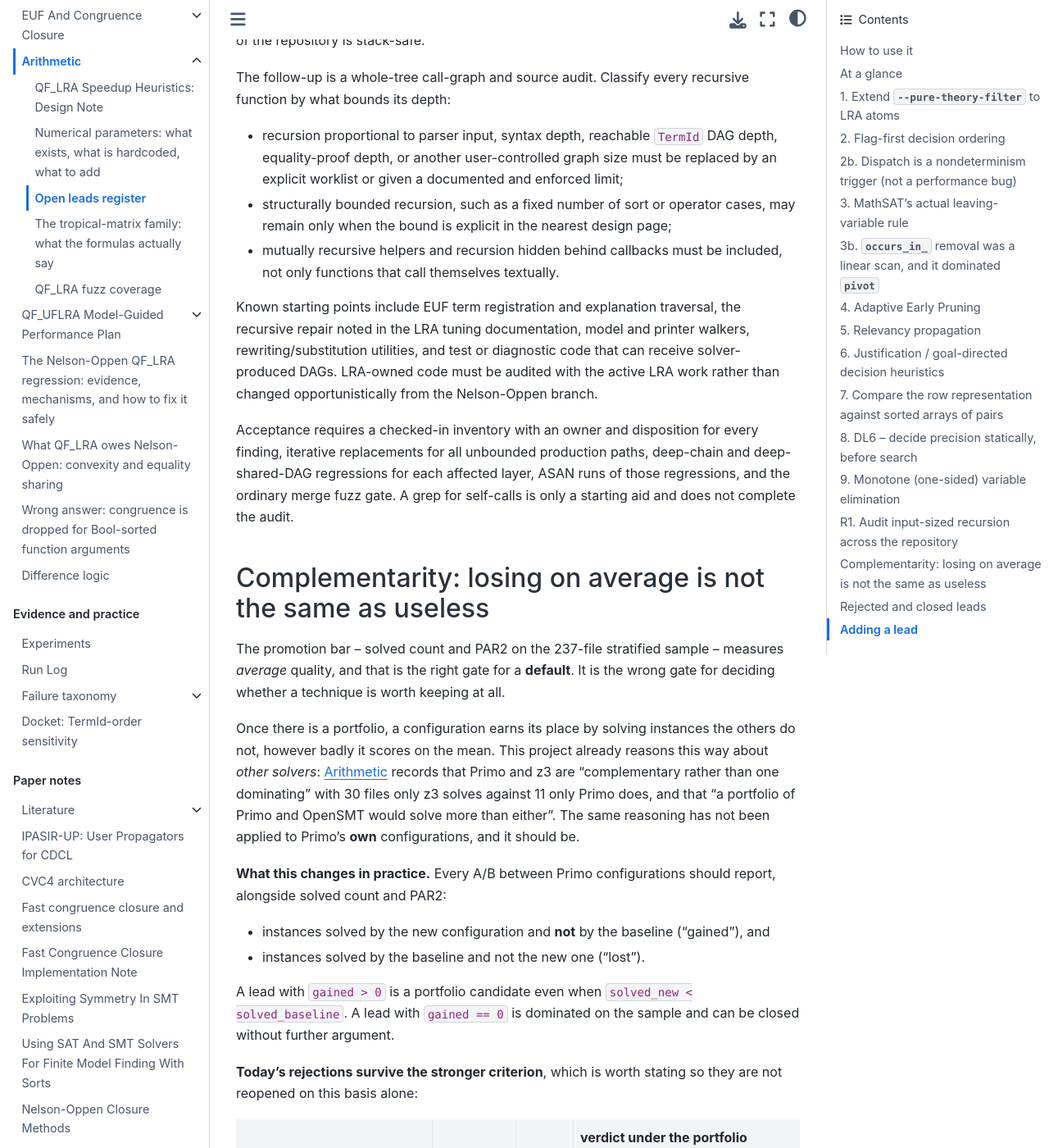
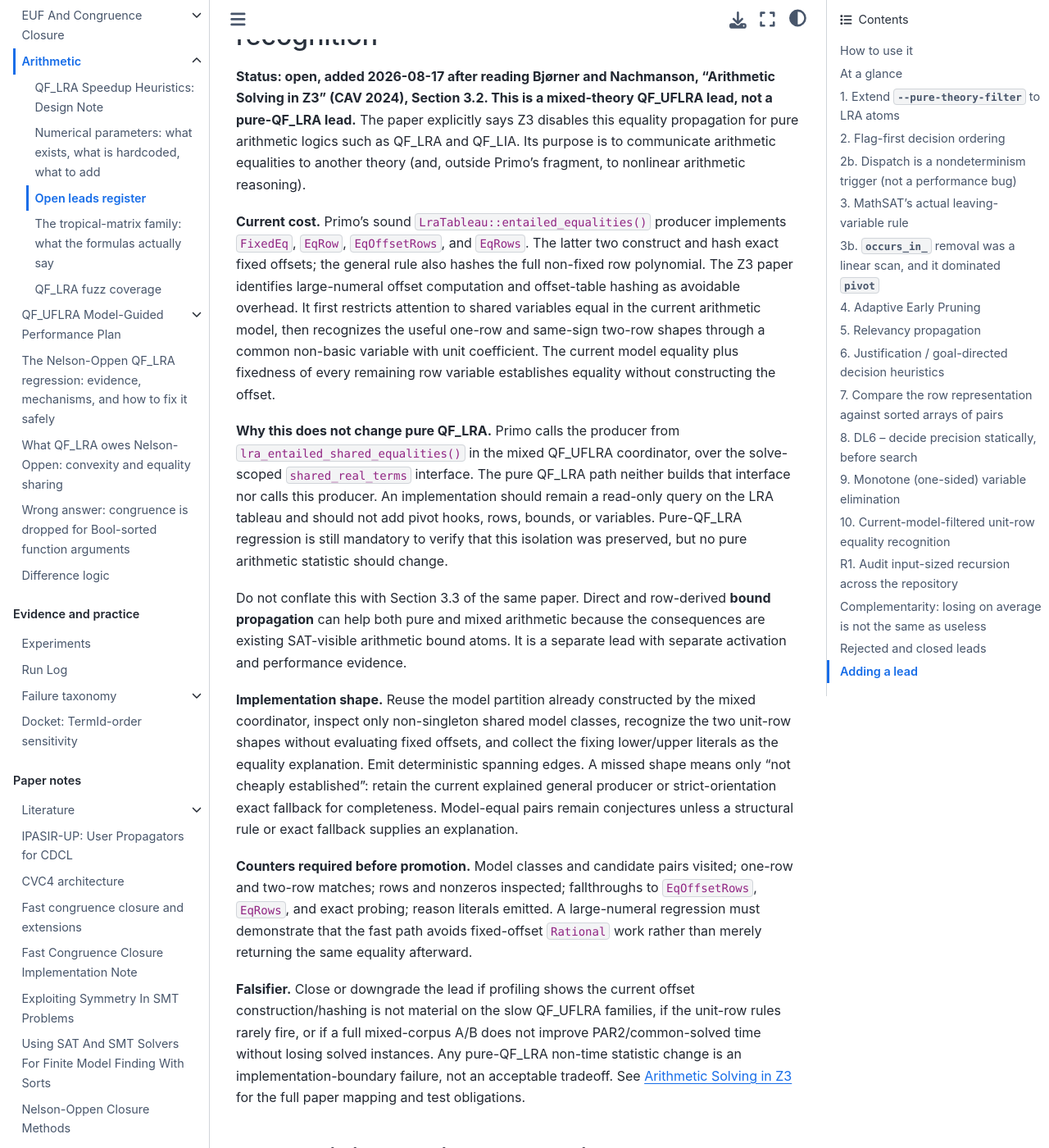
Before and after one commit to primo-solver/primo, a Jupyter Book: the page built from docs/open-leads.md, in a window 1280 px wide and 1400 px high, scrolled down 33231 px. Shown: the whole window at 82% size. Built offline with Jupyter Book 1.0.4 settings and Sphinx 7.4.7 and the Sphinx Book theme 1.1.4, drawn with Linux system fonts in a browser that asks for light colours; some of the changed text lies outside the part shown.

Commit message:
Record mixed cheap equality lead

```diff
--- a/docs/open-leads.md
+++ b/docs/open-leads.md
@@ -43,6 +43,7 @@ notes it points to.
 | [7](#lead-row-representation) | Compare row representation against sorted arrays of pairs | already the endorsed design; 0.00% map cost in the profile | done | **closed: already implemented** |
 | [8](#lead-dl6) | DL6: decide precision statically before search | unknown | small | blocked on a DL solver |
 | [9](#lead-monotone) | Monotone (one-sided) variable elimination | neutral on the promotion bar | done | **implemented, opt-in; did not clear its bar** |
+| [10](#lead-z3-cheap-shared-equality) | Current-model-filtered unit-row equality recognition | unknown; removes exact-offset arithmetic and hashing from mixed equality production | medium | **open; QF_UFLRA only** |
 | -- | D2 floating-point-guided basis selection | ~14% in the literature | medium | open, see [](qf-lra-heuristics.md) |
 | -- | D4 revised simplex, LU-factored basis | unknown | largest | open, see [](qf-lra-heuristics.md) |
 | -- | H4 batched bound assertion; H6 DL fast path; H11 fill-in-aware preprocessing elimination | -- | -- | design only, see [](qf-lra-heuristics.md) |
@@ -1222,6 +1223,63 @@ and `tta_startup` (12.1%), both from `ite` inside arithmetic terms, where the
 analyzer conservatively forces every variable two-sided. Their zeros therefore
 mean "could not tell", not "none". Every other family is at 0.0% opaque.
 
+(lead-z3-cheap-shared-equality)=
+## 10. Current-model-filtered unit-row equality recognition
+
+**Status: open, added 2026-08-17 after reading Bjørner and Nachmanson,
+"Arithmetic Solving in Z3" (CAV 2024), Section 3.2. This is a mixed-theory
+QF_UFLRA lead, not a pure-QF_LRA lead.** The paper explicitly says Z3 disables
+this equality propagation for pure arithmetic logics such as QF_LRA and
+QF_LIA. Its purpose is to communicate arithmetic equalities to another theory
+(and, outside Primo's fragment, to nonlinear arithmetic reasoning).
+
+**Current cost.** Primo's sound `LraTableau::entailed_equalities()` producer
+implements `FixedEq`, `EqRow`, `EqOffsetRows`, and `EqRows`. The latter two
+construct and hash exact fixed offsets; the general rule also hashes the full
+non-fixed row polynomial. The Z3 paper identifies large-numeral offset
+computation and offset-table hashing as avoidable overhead. It first restricts
+attention to shared variables equal in the current arithmetic model, then
+recognizes the useful one-row and same-sign two-row shapes through a common
+non-basic variable with unit coefficient. The current model equality plus
+fixedness of every remaining row variable establishes equality without
+constructing the offset.
+
+**Why this does not change pure QF_LRA.** Primo calls the producer from
+`lra_entailed_shared_equalities()` in the mixed QF_UFLRA coordinator, over the
+solve-scoped `shared_real_terms` interface. The pure QF_LRA path neither builds
+that interface nor calls this producer. An implementation should remain a
+read-only query on the LRA tableau and should not add pivot hooks, rows, bounds,
+or variables. Pure-QF_LRA regression is still mandatory to verify that this
+isolation was preserved, but no pure arithmetic statistic should change.
+
+Do not conflate this with Section 3.3 of the same paper. Direct and row-derived
+**bound propagation** can help both pure and mixed arithmetic because the
+consequences are existing SAT-visible arithmetic bound atoms. It is a separate
+lead with separate activation and performance evidence.
+
+**Implementation shape.** Reuse the model partition already constructed by the
+mixed coordinator, inspect only non-singleton shared model classes, recognize
+the two unit-row shapes without evaluating fixed offsets, and collect the fixing
+lower/upper literals as the equality explanation. Emit deterministic spanning
+edges. A missed shape means only "not cheaply established": retain the current
+explained general producer or strict-orientation exact fallback for
+completeness. Model-equal pairs remain conjectures unless a structural rule or
+exact fallback supplies an explanation.
+
+**Counters required before promotion.** Model classes and candidate pairs
+visited; one-row and two-row matches; rows and nonzeros inspected; fallthroughs
+to `EqOffsetRows`, `EqRows`, and exact probing; reason literals emitted. A
+large-numeral regression must demonstrate that the fast path avoids fixed-offset
+`Rational` work rather than merely returning the same equality afterward.
+
+**Falsifier.** Close or downgrade the lead if profiling shows the current
+offset construction/hashing is not material on the slow QF_UFLRA families, if
+the unit-row rules rarely fire, or if a full mixed-corpus A/B does not improve
+PAR2/common-solved time without losing solved instances. Any pure-QF_LRA
+non-time statistic change is an implementation-boundary failure, not an
+acceptable tradeoff. See [](papers/arithmetic-solving-in-z3.md) for the full
+paper mapping and test obligations.
+
 (lead-recursion-audit)=
 ## R1. Audit input-sized recursion across the repository
 
```
